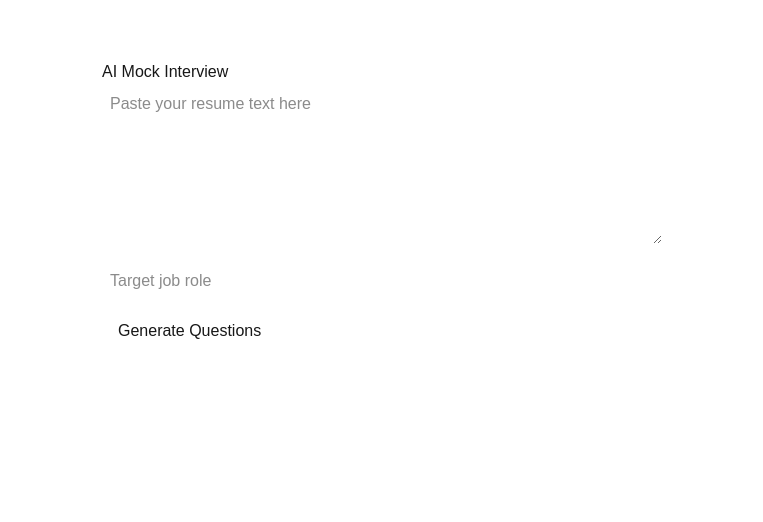
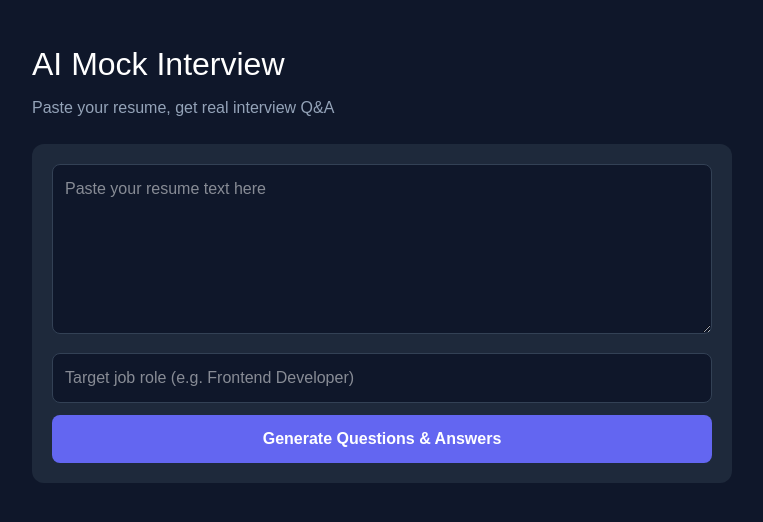
Before and after one commit to Abhirup2728/mock-interview-ai, a Next.js app: page / in a window 1280 px wide. Shown: the top 522 px of the page, without its empty margins (258-1021 px from the left). Built offline with nearby package versions, Linux system fonts and the light colour scheme.

Commit message:
add answers and UI

```diff
--- a/app/page.tsx
+++ b/app/page.tsx
@@ -4,48 +4,54 @@ import { useState } from "react";
 export default function Home() {
   const [resume, setResume] = useState("");
   const [role, setRole] = useState("");
-  const [questions, setQuestions] = useState<string[]>([]);
+  const [items, setItems] = useState<{ question: string; answer: string }[]>([]);
   const [loading, setLoading] = useState(false);
 
   async function handleGenerate() {
     setLoading(true);
-    setQuestions([]);
+    setItems([]);
     const res = await fetch("/api/generate", {
       method: "POST",
       body: JSON.stringify({ resume, role }),
     });
     const data = await res.json();
-    const list = data.questions
-      .split("\n")
-      .filter((q: string) => q.trim().length > 0);
-    setQuestions(list);
+    setItems(data.items || []);
     setLoading(false);
   }
 
   return (
-    <div style={{ maxWidth: 600, margin: "40px auto", padding: 20, fontFamily: "sans-serif" }}>
-      <h1>AI Mock Interview</h1>
+    <div style={{ minHeight: "100vh", background: "#0f172a", padding: "40px 20px" }}>
+      <div style={{ maxWidth: 700, margin: "0 auto", fontFamily: "sans-serif" }}>
+        <h1 style={{ color: "#fff", fontSize: 32, marginBottom: 8 }}>AI Mock Interview</h1>
+        <p style={{ color: "#94a3b8", marginBottom: 24 }}>Paste your resume, get real interview Q&A</p>
+
+        <div style={{ background: "#1e293b", padding: 20, borderRadius: 12, marginBottom: 20 }}>
           <textarea
             placeholder="Paste your resume text here"
             value={resume}
             onChange={(e) => setResume(e.target.value)}
             rows={6}
-        style={{ width: "100%", marginBottom: 10, padding: 8 }}
+            style={{ width: "100%", padding: 12, borderRadius: 8, border: "1px solid #334155", background: "#0f172a", color: "#fff", marginBottom: 12 }}
           />
           <input
-        placeholder="Target job role"
+            placeholder="Target job role (e.g. Frontend Developer)"
             value={role}
             onChange={(e) => setRole(e.target.value)}
-        style={{ width: "100%", marginBottom: 10, padding: 8 }}
+            style={{ width: "100%", padding: 12, borderRadius: 8, border: "1px solid #334155", background: "#0f172a", color: "#fff", marginBottom: 12 }}
           />
-      <button onClick={handleGenerate} disabled={loading} style={{ padding: "8px 16px" }}>
-        {loading ? "Generating..." : "Generate Questions"}
+          <button
+            onClick={handleGenerate}
+            disabled={loading}
+            style={{ width: "100%", padding: 12, borderRadius: 8, border: "none", background: "#6366f1", color: "#fff", fontWeight: 600, cursor: "pointer" }}
+          >
+            {loading ? "Generating..." : "Generate Questions & Answers"}
           </button>
+        </div>
 
-      <div style={{ marginTop: 20 }}>
-        {questions.map((q, i) => (
-          <div key={i} style={{ padding: 12, border: "1px solid #ddd", borderRadius: 8, marginBottom: 8 }}>
-            {q}
+        {items.map((item, i) => (
+          <div key={i} style={{ background: "#1e293b", padding: 16, borderRadius: 12, marginBottom: 12 }}>
+            <p style={{ color: "#818cf8", fontWeight: 600, marginBottom: 8 }}>Q{i + 1}: {item.question}</p>
+            <p style={{ color: "#e2e8f0" }}>{item.answer}</p>
           </div>
         ))}
       </div>
```
Also changed, not shown: app/api/generate/route.ts (+15 -3 lines). Lines whose indentation alone changed are shown as unchanged.
